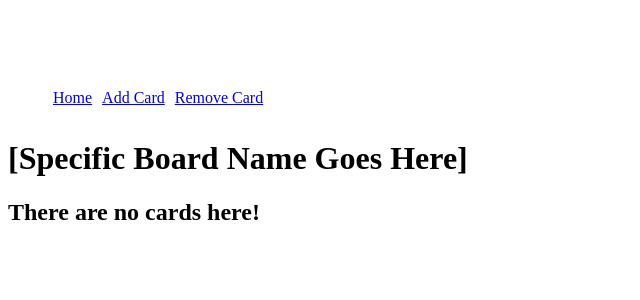
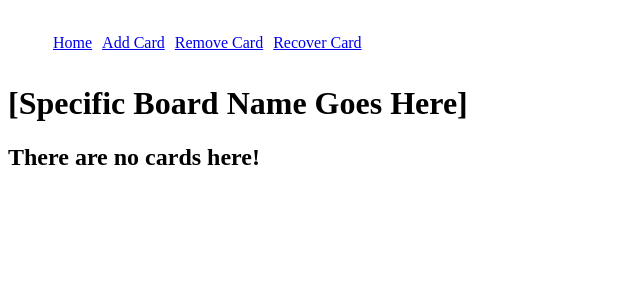
Before and after one commit to Rorosha/nimble, a Flask app: page / in a window 1280 px wide. Shown: the top 300 px of the page, without its empty margins (0-640 px from the left). Run offline with Flask 2, Linux system fonts and the light colour scheme; data that the repository does not hold is empty; some libraries are stand-ins or nearby versions.

Commit message:
Cleaned up the frontend. Added stub for flipping cards.

```diff
--- a/nimble/templates/base.html
+++ b/nimble/templates/base.html
@@ -8,8 +8,8 @@
 
     <style type="text/css">
       body {
-        padding-top: 60px;
-        paddint-bottom: 40px;}
+        padding-top: 5px;
+        padding-bottom: 40px;}
       .menu {
         list-style: none;
         display: float;
@@ -32,6 +32,7 @@
           <li><a href="{{ url_for('.home') }}">Home</a></li>
           <li><a href="{{ url_for('.add_card') }}">Add Card</a></li>
           <li><a href="{{ url_for('.remove_card') }}">Remove Card</a></li>
+	  <li><a href="{{ url_for('.recover_card') }}">Recover Card</a></li>
       </ul>
     </div>
     {% block header %}
--- a/nimble/templates/home.html
+++ b/nimble/templates/home.html
@@ -8,7 +8,12 @@
 <style>
 #set div { width: 350px; height: 200px; padding: 0.5em; float: left; margin: 0 10px 10px 0; font-family: sans, verdana; font-size: 1em;}
 #set { clear:both; float:left; width: 100%; height: 100%; }
-p { clear:both; margin:0; padding:1em 0; }
+p { clear:both; margin:0; padding:.3em 0; }
+.summary { font-size: 15px; margin: 2px; overflow: hidden; white-space: nowrap; }
+.story { margin: 2px; height: 25%; }
+.criteria { margin: 2px; height: 25%; }
+.estimate { margin: 2px; }
+.card_button { float: right; font-size: 62%; margin-left: 2px; }
 </style>
 
 <script>
@@ -16,6 +21,11 @@ $(function() {
     $( ".card" ).draggable({
         drag: function( event, ui ) {console.log(ui.offset)},
         stack: ".card"
+    });
+    $( "input[type=submit], button" )
+	.button()
+	.click(function( event ) {
+		//event.preventDefault();
     });
 });
 </script>
@@ -29,10 +39,15 @@ $(function() {
       <div id="set">
       {% for card in cards %}
 	<div class="card ui-widget-content">
-            <h2 class="summary"> {{ card.summary }}</h2>
+            <h2 class="summary">{{ card.id }} | {{ card.summary }}</h2>
             <p class="story">{{ card.story }}</p>
             <p class="criteria">{{ card.criteria }}</p>
-            <p class="estimate"> {{ card.estimate }}</p>
+            <p class="estimate">Estimate: {{ card.estimate }} points</p>
+              <form action="{{ url_for('remove_card') }}" method=post>
+		<input type="hidden" name="card_id" value="{{ card.id }}" />
+                <input type="submit" value="Delete" class="card_button" />
+	      </form>
+		<button class="card_button">Flip</button>
         </div>
       {% endfor %}
       </div>
```
